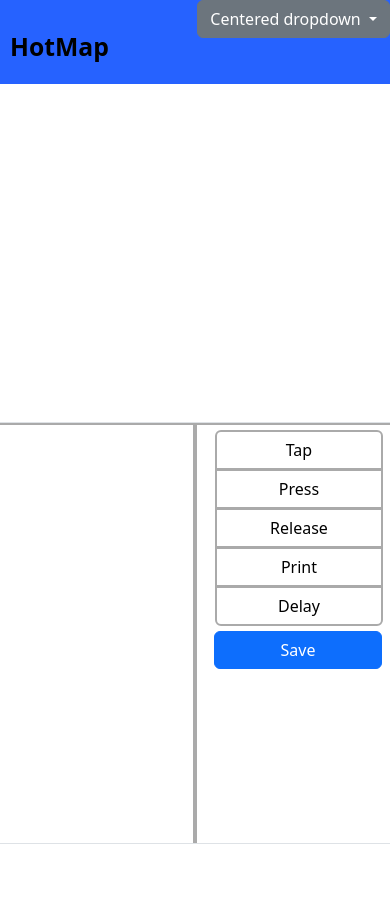
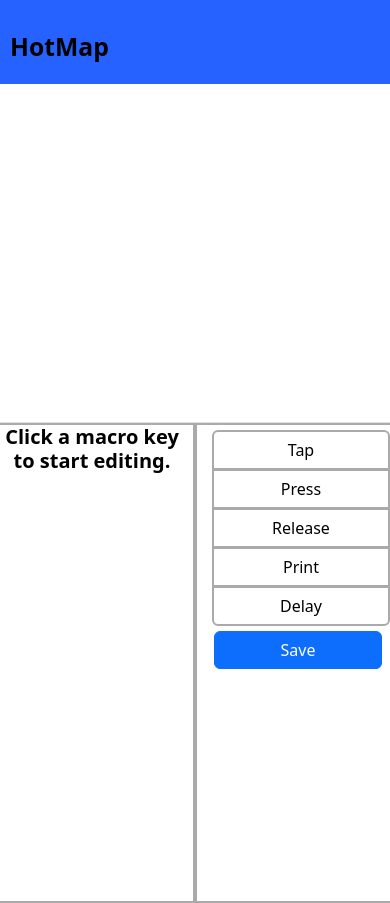
Before and after one commit to GearBoxFox/HotMap, a website built with Vite: page ui/index.html in a window 390 px wide. Before the commit the page ends 844 px from the top, so only its background shows below. Built offline with nearby package versions, Linux system fonts and the light colour scheme.

Commit message:
remove dropdown and fix responsiveness at fullscreen

```diff
--- a/ui/index.html
+++ b/ui/index.html
@@ -17,19 +17,6 @@
         <div class="col">
             <h1 class="h2 fw-bold position-sticky top-50 translate-middle-y"
                 style="padding-left: 10px; color: var(--color-text)">HotMap</h1>
-        </div>
-        <!-- Dropdown -->
-        <div class="col">
-            <div class="dropdown-center text-end">
-                <button class="btn btn-secondary dropdown-toggle" type="button" data-bs-toggle="dropdown" aria-expanded="false">
-                    Centered dropdown
-                </button>
-                <ul class="dropdown-menu">
-                    <li><a class="dropdown-item" href="#">Action</a></li>
-                    <li><a class="dropdown-item" href="#">Action two</a></li>
-                    <li><a class="dropdown-item" href="#">Action three</a></li>
-                </ul>
-            </div>
         </div>
     </div>
     <!-- Save alert modal -->
@@ -57,15 +44,16 @@
         </div>
     </div>
     <!-- Collapsable keybinding -->
-    <div class="row h-50 overflow-scroll border content-box">
-        <div class="col content-box" style="max-width: 50%">
-            <div class="list-group  h-100 overflow-scroll" style="margin-top: 3px" id="currentMacroActions">
+    <div class="row h-50 border content-box">
+        <div class="col content-box overflow-scroll" style="max-width: 50%">
+            <h5 class="fw-bold text-center" id="macroLabel">Click a macro key to start editing.</h5>
+            <div class="list-group h-100 overflow-scroll" style="margin-top: 3px" id="currentMacroActions">
 
             </div>
         </div>
-        <div class="col col-lg-auto content-box" id="addMacroActions">
+        <div class="col content-box" id="addMacroActions">
             <div class="row" style="margin-top: 5px">
-                <div class="btn-group-vertical macro-add" role="group">
+                <div class="btn-group-vertical" role="group">
                     <button type="button" class="btn content-box macro-add" id="Tap">Tap</button>
                     <button type="button" class="btn content-box macro-add" id="Press">Press</button>
                     <button type="button" class="btn content-box macro-add" id="Release">Release</button>
--- a/ui/src/index.ts
+++ b/ui/src/index.ts
@@ -94,12 +94,10 @@
     if (index != prevIndex && prevIndex != null) {
         // check if there are unsaved changes
         if (dirty && !secondOpen) {
-            console.log("Save alert")
             secondOpen = true;
             saveAlertModal.show();
             return;
         } else {
-            console.log("Changing current button")
             dirty = false;
             secondOpen = false;
             populateKeymapButtons();
@@ -111,13 +109,13 @@
 
     prevIndex = index;
 
-    document.getElementById("button" + prevIndex)!.className =
-        document.getElementById("button" + prevIndex)!.className.concat(" macro-active");
-
     // copy current macro actions
     let button = keymap.buttons[index];
     let actionsDiv = document.getElementById("currentMacroActions")!;
     actionsDiv.innerHTML = '';
+
+    // label the currently active macro
+    document.getElementById("macroLabel")!.textContent = "Macro " + String(index + 1);
 
     // For each action
     for (let x = 0; x < button.actions.length; x++) {
```
